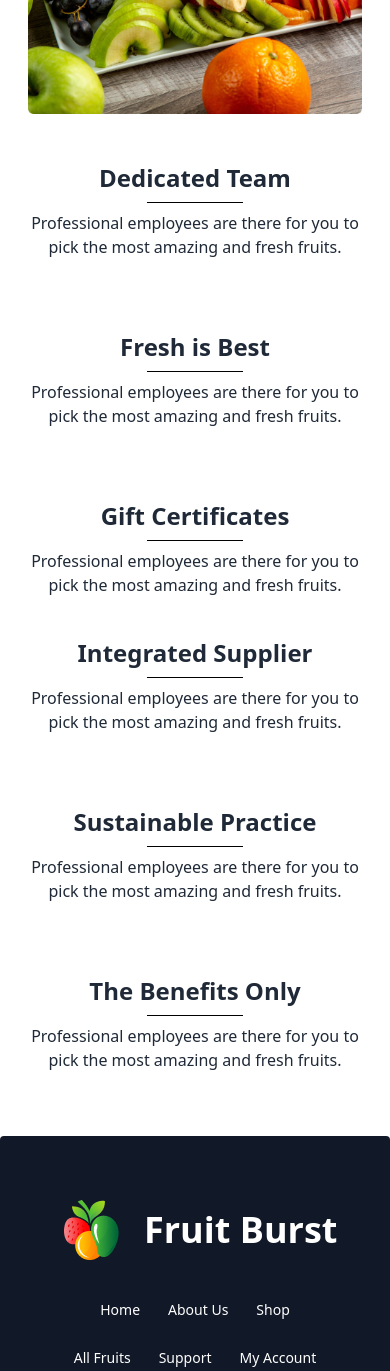
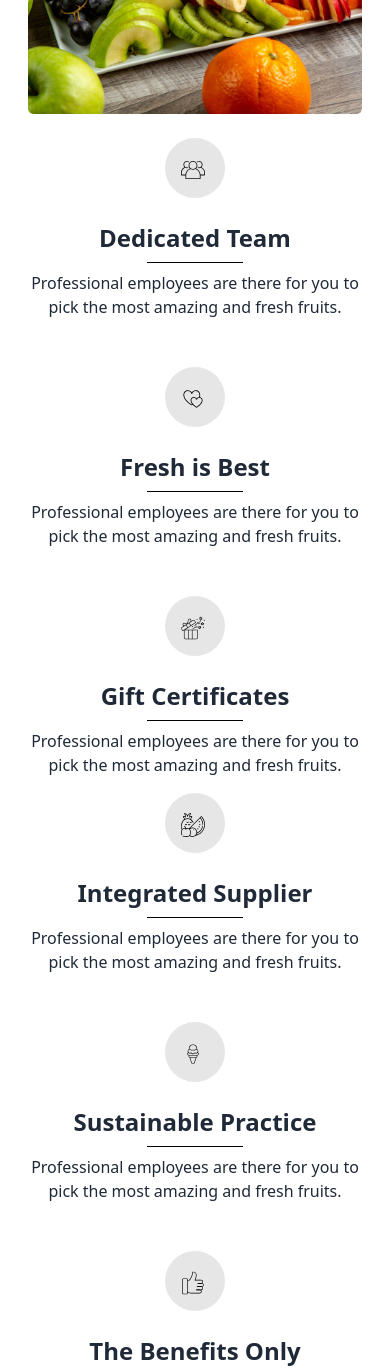
Before and after one commit to nhossainbappi/fruits, a plain HTML site: page index.html in a window 390 px wide. Shown: the part 4760-6131 px from the top of the page. Drawn offline with nearby package versions, Linux system fonts and the light colour scheme.

Commit message:
responsive

```diff
--- a/index.html
+++ b/index.html
@@ -411,7 +411,14 @@
         <div class="grid grid-cols-1 lg:grid-cols-3 order-2 lg:order-1 gap-4">
           <div class="flex flex-col gap-12">
             <div class="flex flex-col lg:flex-row gap-6 items-center lg:items-start">
-              <div><img src="images/circle1.png" alt=""></div>
+              <div>
+                <img class="absolute mt-5 ms-4" src="./images/group 1.svg" alt="">
+                <svg xmlns="http://www.w3.org/2000/svg" width="60" height="60" viewBox="0 0 60 60" fill="none">
+                <circle cx="30" cy="30" r="30" fill="#121212" fill-opacity="0.1"/>
+
+                </svg>
+
+               </div>
               <div class="flex flex-col items-center lg:items-start text-center lg:text-left gap-2">
                 <h3 class="text-2xl font-bold">Dedicated Team</h3>
                 <hr class="w-24 border-black">
@@ -419,7 +426,12 @@
               </div>
             </div>
             <div class="flex flex-col lg:flex-row gap-6 items-center lg:items-start">
-              <div><img src="images/circle2.png" alt=""></div>
+              <div><img class="absolute mt-5 ms-4" src="./images/love 1.svg" alt="">
+                <svg xmlns="http://www.w3.org/2000/svg" width="60" height="60" viewBox="0 0 60 60" fill="none">
+                  <circle cx="30" cy="30" r="30" fill="#121212" fill-opacity="0.1"/>
+
+                  </svg>
+              </div>
               <div class="flex flex-col items-center lg:items-start text-center lg:text-left gap-2">
                 <h3 class="text-2xl font-bold">Fresh is Best</h3>
                 <hr class="w-24 border-black">
@@ -427,7 +439,12 @@
               </div>
             </div>
             <div class="flex flex-col lg:flex-row gap-6 items-center lg:items-start">
-              <div><img src="images/circle3.png" alt=""></div>
+              <div><img class="absolute mt-5 ms-4" src="./images/gift-box 1.svg" alt="">
+                <svg xmlns="http://www.w3.org/2000/svg" width="60" height="60" viewBox="0 0 60 60" fill="none">
+                  <circle cx="30" cy="30" r="30" fill="#121212" fill-opacity="0.1"/>
+
+                  </svg>
+              </div>
               <div class="flex flex-col items-center lg:items-start text-center lg:text-left gap-2">
                 <h3 class="text-2xl font-bold">Gift Certificates</h3>
                 <hr class="w-24 border-black">
@@ -440,7 +457,12 @@
           </div>
           <div class="flex flex-col gap-12 order-3">
             <div class="flex flex-col lg:flex-row-reverse gap-6 items-center lg:items-start">
-              <div><img src="images/circle4.png" alt=""></div>
+              <div><img class="absolute mt-5 ms-4" src="images/fruit 1.svg" alt="">
+                <svg xmlns="http://www.w3.org/2000/svg" width="60" height="60" viewBox="0 0 60 60" fill="none">
+                  <circle cx="30" cy="30" r="30" fill="#121212" fill-opacity="0.1"/>
+
+                  </svg>
+              </div>
               <div class="flex flex-col items-center lg:items-end text-center lg:text-end gap-2">
                 <h3 class="text-2xl font-bold">Integrated Supplier</h3>
                 <hr class="w-24 border-black">
@@ -448,7 +470,12 @@
               </div>
             </div>
             <div class="flex flex-col lg:flex-row-reverse gap-6 items-center lg:items-start">
-              <div><img src="images/circle5.png" alt=""></div>
+              <div><img class="absolute mt-5 ms-4" src="./images/ice-cream 1.svg" alt="">
+                <svg xmlns="http://www.w3.org/2000/svg" width="60" height="60" viewBox="0 0 60 60" fill="none">
+                  <circle cx="30" cy="30" r="30" fill="#121212" fill-opacity="0.1"/>
+
+                  </svg>
+              </div>
               <div class="flex flex-col items-center lg:items-end text-center lg:text-end gap-2">
                 <h3 class="text-2xl font-bold">Sustainable Practice</h3>
                 <hr class="w-24 border-black">
@@ -456,7 +483,13 @@
               </div>
             </div>
             <div class="flex flex-col lg:flex-row-reverse gap-6 items-center lg:items-start">
-              <div><img src="images/circle6.png" alt=""></div>
+              <div><img class="absolute mt-5 ms-4" src="./images/like 1.svg" alt="">
+
+                <svg xmlns="http://www.w3.org/2000/svg" width="60" height="60" viewBox="0 0 60 60" fill="none">
+                  <circle cx="30" cy="30" r="30" fill="#121212" fill-opacity="0.1"/>
+
+                  </svg>
+              </div>
               <div class="flex flex-col items-center lg:items-end text-center lg:text-end gap-2">
                 <h3 class="text-2xl font-bold">The Benefits Only</h3>
                 <hr class="w-24 border-black">
@@ -487,7 +520,7 @@
           <a class="link link-hover">My Account</a>
         </div>
         <div>
-          <div class="flex flex-wrap justify-center gap-7 ms-10">
+          <div class="flex flex-wrap justify-center gap-7 ms-6">
             <a><svg xmlns="http://www.w3.org/2000/svg" width="25" height="25" viewBox="0 0 40 34" fill="none">
               <path d="M40 4.5975C38.5125 5.25 36.9275 5.6825 35.275 5.8925C36.975 4.8775 38.2725 3.2825 38.8825 1.36C37.2975 2.305 35.5475 2.9725 33.6825 3.345C32.1775 1.7425 30.0325 0.75 27.6925 0.75C23.1525 0.75 19.4975 4.435 19.4975 8.9525C19.4975 9.6025 19.5525 10.2275 19.6875 10.8225C12.87 10.49 6.8375 7.2225 2.785 2.245C2.0775 3.4725 1.6625 4.8775 1.6625 6.39C1.6625 9.23 3.125 11.7475 5.305 13.205C3.9875 13.18 2.695 12.7975 1.6 12.195C1.6 12.22 1.6 12.2525 1.6 12.285C1.6 16.27 4.4425 19.58 8.17 20.3425C7.5025 20.525 6.775 20.6125 6.02 20.6125C5.495 20.6125 4.965 20.5825 4.4675 20.4725C5.53 23.72 8.545 26.1075 12.13 26.185C9.34 28.3675 5.7975 29.6825 1.9625 29.6825C1.29 29.6825 0.645 29.6525 0 29.57C3.6325 31.9125 7.9375 33.25 12.58 33.25C27.67 33.25 35.92 20.75 35.92 9.915C35.92 9.5525 35.9075 9.2025 35.89 8.855C37.5175 7.7 38.885 6.2575 40 4.5975Z" fill="white"/>
               </svg></a>
```
Also changed, not shown: images/fruit 1.svg (added), images/gift-box 1.svg (added), images/group 1.svg (added), images/ice-cream 1.svg (added), images/like 1.svg (added), images/love 1.svg (added).
